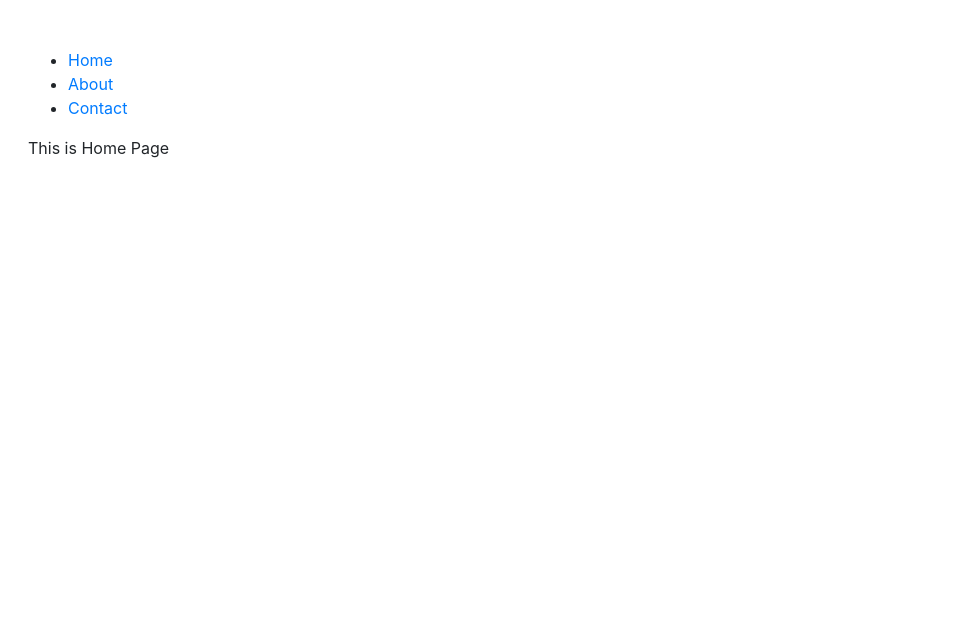
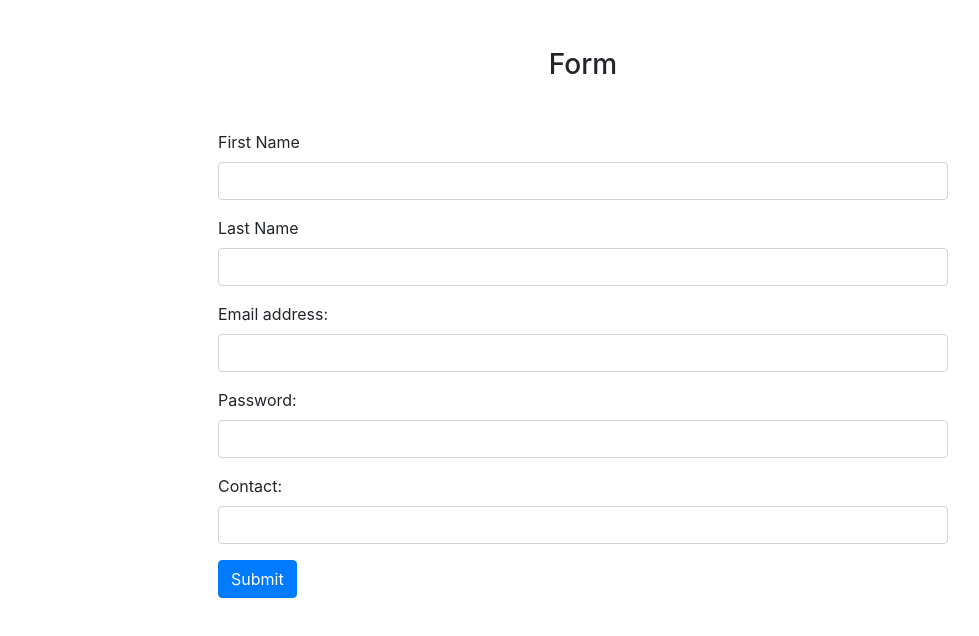
Before and after one commit to amitjha25in/React, a React (Create React App) app: page / in a window 1280 px wide. Shown: the top 636 px of the page, without its empty margins (57-1036 px from the left). Built offline with nearby package versions, Linux system fonts and the light colour scheme.

Commit message:
form implemented

```diff
--- a/public/index.html
+++ b/public/index.html
@@ -26,7 +26,7 @@
       work correctly both with client-side routing and a non-root public URL.
       Learn how to configure a non-root public URL by running `npm run build`.
     -->
-    <title>React App</title>
+    <title>Form</title>
   </head>
   <body>
     <noscript>
--- a/src/App.css
+++ b/src/App.css
@@ -1,32 +1,3 @@
-.App {
-  text-align: center;
+.form-group p {
+  color: red;
 }
-
-.App-logo {
-  animation: App-logo-spin infinite 20s linear;
-  height: 40vmin;
-}
-
-.App-header {
-  background-color: #282c34;
-  min-height: 100vh;
-  display: flex;
-  flex-direction: column;
-  align-items: center;
-  justify-content: center;
-  font-size: calc(10px + 2vmin);
-  color: white;
-}
-
-.App-link {
-  color: #61dafb;
-}
-
-@keyframes App-logo-spin {
-  from {
-    transform: rotate(0deg);
-  }
-  to {
-    transform: rotate(360deg);
-  }
-}
--- a/src/App.js
+++ b/src/App.js
@@ -1,51 +1,115 @@
 import React, { Component } from "react";
-import Home from "./component/Home";
-import About from "./component/About";
-import Contact from "./component/Contact";
-import { BrowserRouter, Route, NavLink } from "react-router-dom";
+import "./App.css";
 
+const initialState = {
+  firstName: "",
+  lastName: "",
+  email: "",
+  password: "",
+  contact: "",
+  errorFirstName: "",
+  errorEmail: "",
+  errorPassword: ""
+};
 class App extends Component {
-  state = {
-    name: "abcd"
+  state = initialState;
+  handleChange = e => {
+    this.setState({ [e.target.name]: e.target.value });
+  };
+  errorDetect = () => {
+    let errorFirstName = "";
+    let errorEmail = "";
+    let errorPassword = "";
+    if (this.state.firstName.length < 2) {
+      errorFirstName = "please enter your first name";
+    }
+    if (!this.state.email.includes("@")) {
+      errorEmail = "Please Enter corrent email";
+    }
+    if (this.state.password.length < 8) {
+      errorPassword = "please enter your password";
+    }
+    if (errorEmail || errorFirstName || errorPassword) {
+      this.setState({ errorFirstName, errorEmail, errorPassword });
+      return false;
+    }
+    return true;
+  };
+  onSubmit = e => {
+    e.preventDefault();
+    const isValid = this.errorDetect();
+    if (isValid) {
+      console.log(this.state);
+      this.setState(initialState);
+    }
   };
   render() {
     return (
-      <BrowserRouter>
-        <div className="container my-5">
-          <nav>
-            <ul>
-              <li>
-                <NavLink to="/" activeClassName="selected">
-                  Home
-                </NavLink>
-              </li>
-              <li>
-                <NavLink to="/about" activeClassName="selected">
-                  About
-                </NavLink>
-              </li>
-              <li>
-                <NavLink
-                  to={{
-                    pathname: "/contact",
-                    state: { name: this.state.name }
-                  }}
-                  activeClassName="selected"
-                >
-                  Contact
-                </NavLink>
-              </li>
-            </ul>
-          </nav>
-          <Route>
-            <div className="row">
-              <Route exact path="/" component={Home} />
-              <Route path="/about" component={About} />
-              <Route path="/contact" component={Contact} />
-            </div>
-          </Route>
+      <div className="container my-5">
+        <div className="row">
+          <div className="col-sm-8 mx-auto">
+            <h3 className="text-center mb-5">Form</h3>
+            <form onSubmit={this.onSubmit}>
+              <div className="form-group">
+                <label htmlFor="firstName">First Name</label>
+                <input
+                  type="text"
+                  className="form-control"
+                  name="firstName"
+                  value={this.state.firstName}
+                  onChange={this.handleChange}
+                />
+                <p>{this.state.errorFirstName}</p>
+              </div>
+              <div className="form-group">
+                <label htmlFor="lastName">Last Name</label>
+                <input
+                  type="text"
+                  className="form-control"
+                  name="lastName"
+                  value={this.state.lastName}
+                  onChange={this.handleChange}
+                />
+              </div>
+              <div className="form-group">
+                <label htmlFor="email">Email address:</label>
+                <input
+                  type="email"
+                  className="form-control"
+                  name="email"
+                  value={this.state.email}
+                  onChange={this.handleChange}
+                />
+                <p>{this.state.errorEmail}</p>
+              </div>
+              <div className="form-group">
+                <label htmlFor="password">Password:</label>
+                <input
+                  type="password"
+                  className="form-control"
+                  name="password"
+                  value={this.state.password}
+                  onChange={this.handleChange}
+                />
+                <p>{this.state.errorPassword}</p>
+              </div>
+              <div className="form-group">
+                <label htmlFor="contact">Contact:</label>
+                <input
+                  type="text"
+                  className="form-control"
+                  name="contact"
+                  value={this.state.contact}
+                  onChange={this.handleChange}
+                />
+              </div>
+              <button type="submit" className="btn btn-primary">
+                Submit
+              </button>
+            </form>
+          </div>
         </div>
-      </BrowserRouter>
+      </div>
     );
   }
 }
```
